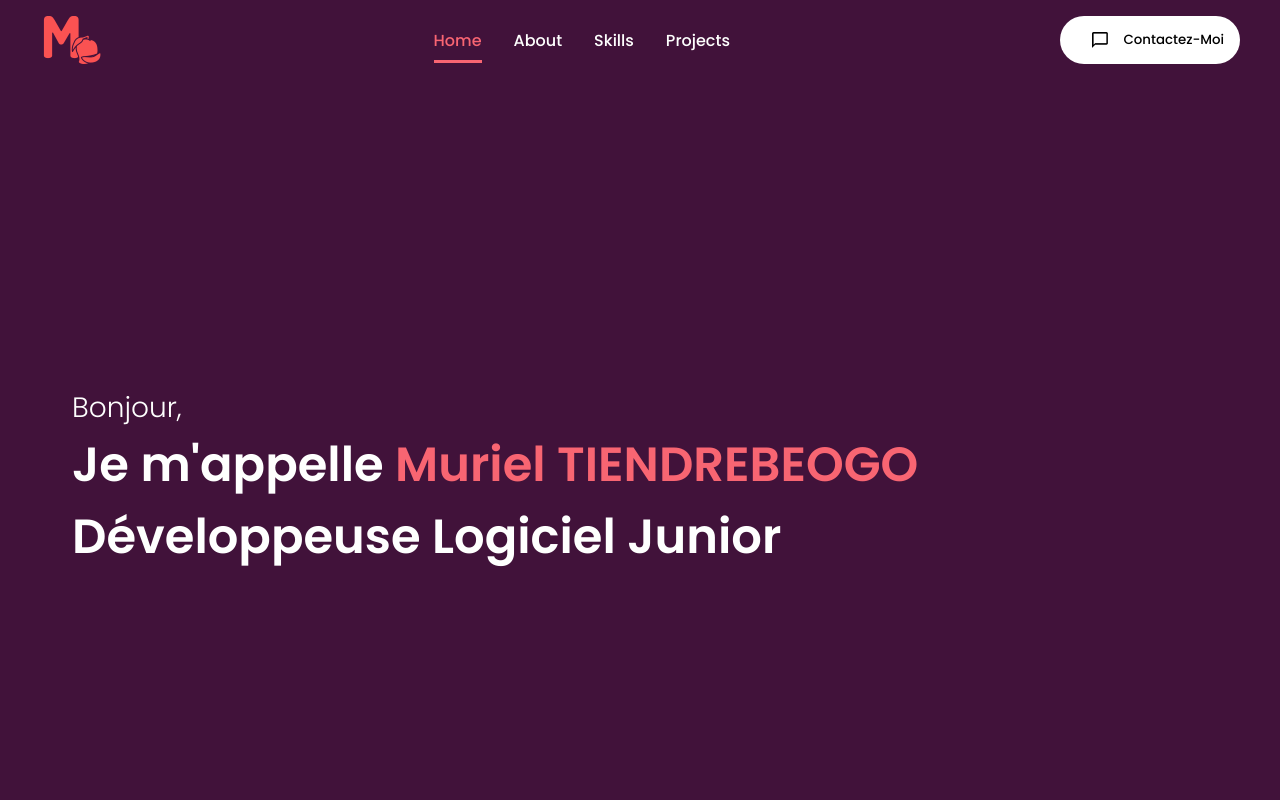
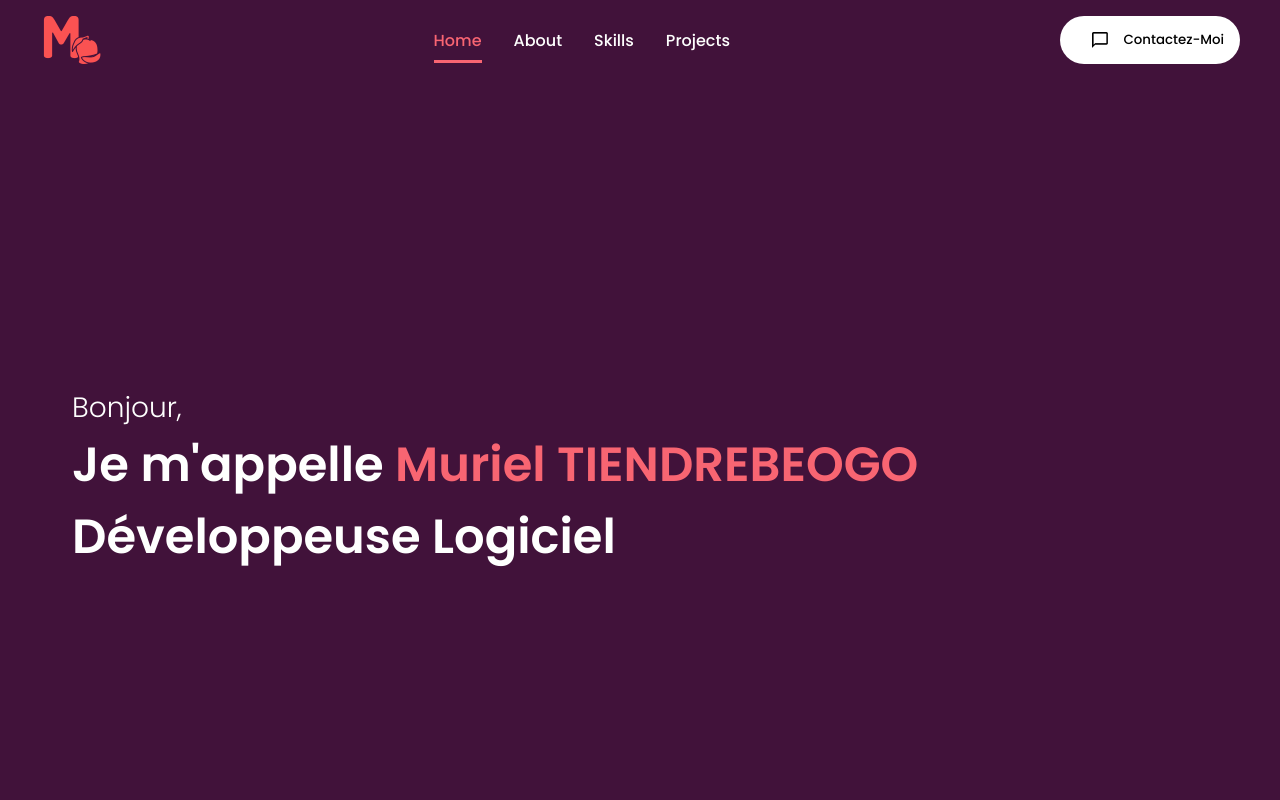
Before and after one commit to muriel888/Portfolio, a React (Create React App) app: page / in a window 1280 px wide. Shown: the top 800 px of the page. Built offline with nearby package versions, Linux system fonts and the light colour scheme.

Commit message:
Modifs finales

```diff
--- a/src/components/NavBar/Intro/intro.js
+++ b/src/components/NavBar/Intro/intro.js
@@ -11,7 +11,7 @@ const Intro = () => {
   <section id="intro">
     <div className="introContent">
         <span className="hello">Bonjour,</span>
-        <span className="introText">Je m'appelle <span className="introName">Muriel TIENDREBEOGO</span> <br /> Développeuse Logiciel Junior </span>
+        <span className="introText">Je m'appelle <span className="introName">Muriel TIENDREBEOGO</span> <br /> Développeuse Logiciel </span>
 
     </div>
 
```
